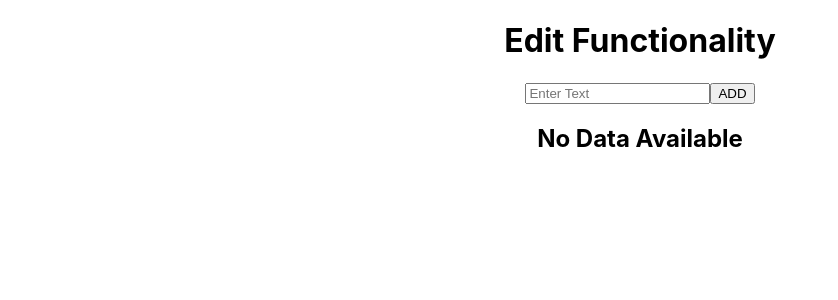
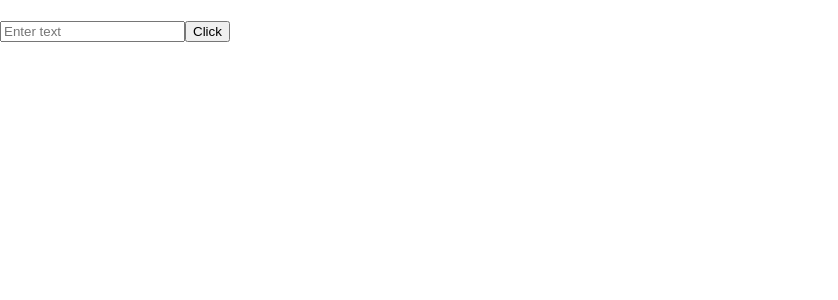
Before and after one commit to rai2707/drag-n-edit, a React (Create React App) app: page / in a window 1280 px wide. Shown: the top 300 px of the page, without its empty margins (0-838 px from the left). Built offline with nearby package versions, Linux system fonts and the light colour scheme.

Commit message:
add and delete functionality done

```diff
--- a/src/components/edit/Edit.jsx
+++ b/src/components/edit/Edit.jsx
@@ -1,78 +1,115 @@
-import React, { useState } from 'react';
+// import React, { useState } from 'react';
+
+// const Edit = () => {
+//   const [textValue, setTextValue] = useState('');
+//   const [addText, setAddText] = useState([]);
+//   const [isEditing, setIsEditing] = useState(false);
+//   const [currentIndex, setCurrentIndex] = useState(null);
+
+//   const onTextChange = (e) => {
+//     setTextValue(e.target.value);
+//   };
+
+//   const addTextHandler = () => {
+//     if (textValue.trim() !== '') {
+//       if (isEditing) {
+//         const updatedTexts = addText.map((text, index) => index === currentIndex ? textValue : text);
+//         setAddText(updatedTexts);
+//         setIsEditing(false);
+//         setCurrentIndex(null);
+//       } else {
+//         setAddText([...addText, textValue]);
+//       }
+//       setTextValue('');
+//     }
+//   };
+
+//   const onEditHandler = (index) => {
+//     setTextValue(addText[index]);
+//     setIsEditing(true);
+//     setCurrentIndex(index);
+//   };
+
+//   const onRemoveHandler = (index) => {
+//     setAddText(addText.filter((ele, i) => i !== index));
+//     if (isEditing && index === currentIndex) {
+//       setTextValue('');
+//       setIsEditing(false);
+//       setCurrentIndex(null);
+//     }
+//   };
+
+//   const onRemoveAllHandler = () => {
+//     setAddText([]);
+//     setTextValue('');
+//     setIsEditing(false);
+//     setCurrentIndex(null);
+//   };
+
+//   return (
+//     <div style={{ textAlign: 'center' }}>
+//       <h1>Edit Functionality</h1>
+//       <div>
+//         <input type="text" placeholder="Enter Text" value={textValue} onChange={onTextChange} />
+//         <button onClick={addTextHandler}>
+//           {isEditing ? 'UPDATE' : 'ADD'}
+//         </button>
+//         {addText.length > 0 && (
+//           <button onClick={onRemoveAllHandler}>DELETE ALL</button>
+//         )}
+//         <h2>
+//           {addText.length === 0 ? (
+//             <div>No Data Available</div>
+//           ) : (
+//             addText.map((ele, index) => (
+//               <div key={index} style={{ display: 'flex', justifyContent: 'center', alignItems: 'center'}}>
+//                 <h4>{ele}</h4>
+//                 <button onClick={() => onRemoveHandler(index)}>DELETE</button>
+//                 <button onClick={() => onEditHandler(index)}>EDIT</button>
+//               </div>
+//             ))
+//           )}
+//         </h2>
+//       </div>
+//     </div>
+//   );
+// };
+
+// export default Edit;
+import React, { useState } from 'react'
 
 const Edit = () => {
-  const [textValue, setTextValue] = useState('');
-  const [addText, setAddText] = useState([]);
-  const [isEditing, setIsEditing] = useState(false);
-  const [currentIndex, setCurrentIndex] = useState(null);
+  const [textValue, setTextValue] = useState('')
+  const [addText, setAddText] = useState([])
+  const onTextHandler = (e) =>{
+    setTextValue(e.target.value)
+  }
+  const clickHandler = () =>{
+    if(textValue.trim() !== ''){
+      setAddText([...addText, textValue])
+    setTextValue('')
+    }
+  }
+  const onDelHandler = (index) =>{
+    setAddText(addText.filter((ele, i) => i !== index))
+    setTextValue('')
+  }
+  return (
+    <div>
+    <h2>
+    {addText.map((ele, index) =>{
+      return(
+        <div key={ele}>
+          <h3>{ele}</h3>
+          <button onClick={() => onDelHandler(index)}>Del</button>
+        </div>
+      )
+    })}
+    </h2>
+      <input onChange={onTextHandler} value={textValue} placeholder='Enter text' type='text'/>
+      <button onClick={clickHandler}>Click</button>
+    </div>
+  )
+}
 
-  const onTextChange = (e) => {
-    setTextValue(e.target.value);
-  };
-
-  const addTextHandler = () => {
-    if (textValue.trim() !== '') {
-      if (isEditing) {
-        const updatedTexts = addText.map((text, index) => index === currentIndex ? textValue : text);
-        setAddText(updatedTexts);
-        setIsEditing(false);
-        setCurrentIndex(null);
-      } else {
-        setAddText([...addText, textValue]);
-      }
-      setTextValue('');
-    }
-  };
-
-  const onEditHandler = (index) => {
-    setTextValue(addText[index]);
-    setIsEditing(true);
-    setCurrentIndex(index);
-  };
-
-  const onRemoveHandler = (index) => {
-    setAddText(addText.filter((ele, i) => i !== index));
-    if (isEditing && index === currentIndex) {
-      setTextValue('');
-      setIsEditing(false);
-      setCurrentIndex(null);
-    }
-  };
-
-  const onRemoveAllHandler = () => {
-    setAddText([]);
-    setTextValue('');
-    setIsEditing(false);
-    setCurrentIndex(null);
-  };
-
-  return (
-    <div style={{ textAlign: 'center' }}>
-      <h1>Edit Functionality</h1>
-      <div>
-        <input type="text" placeholder="Enter Text" value={textValue} onChange={onTextChange} />
-        <button onClick={addTextHandler}>
-          {isEditing ? 'UPDATE' : 'ADD'}
-        </button>
-        {addText.length > 0 && (
-          <button onClick={onRemoveAllHandler}>DELETE ALL</button>
-        )}
-        <h2>
-          {addText.length === 0 ? (
-            <div>No Data Available</div>
-          ) : (
-            addText.map((ele, index) => (
-              <div key={index} style={{ display: 'flex', justifyContent: 'center', alignItems: 'center'}}>
-                <h4>{ele}</h4>
-                <button onClick={() => onRemoveHandler(index)}>DELETE</button>
-                <button onClick={() => onEditHandler(index)}>EDIT</button>
-              </div>
-            ))
-          )}
-        </h2>
-      </div>
-    </div>
-  );
-};
-
-export default Edit;
+export default Edit
```
